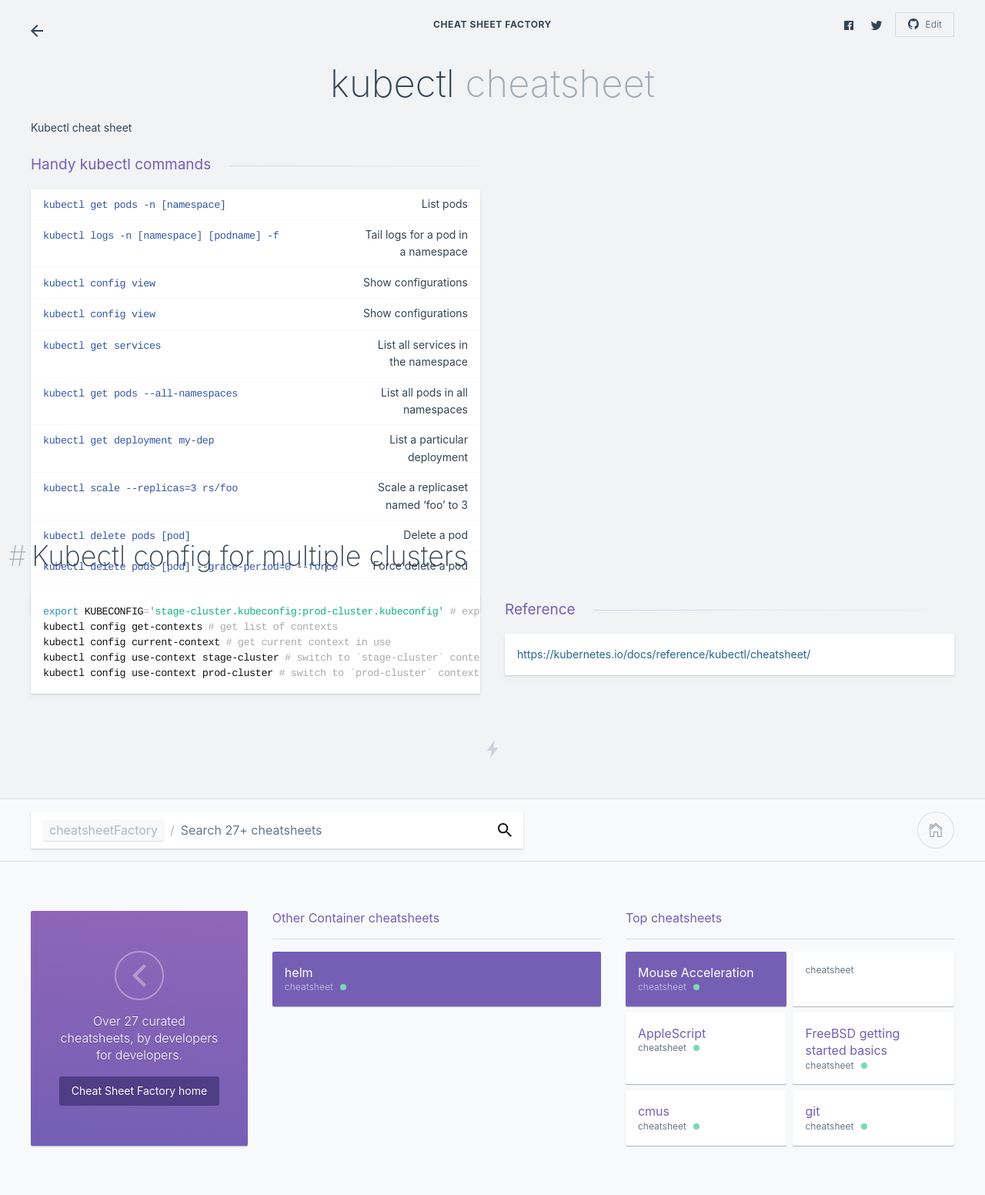
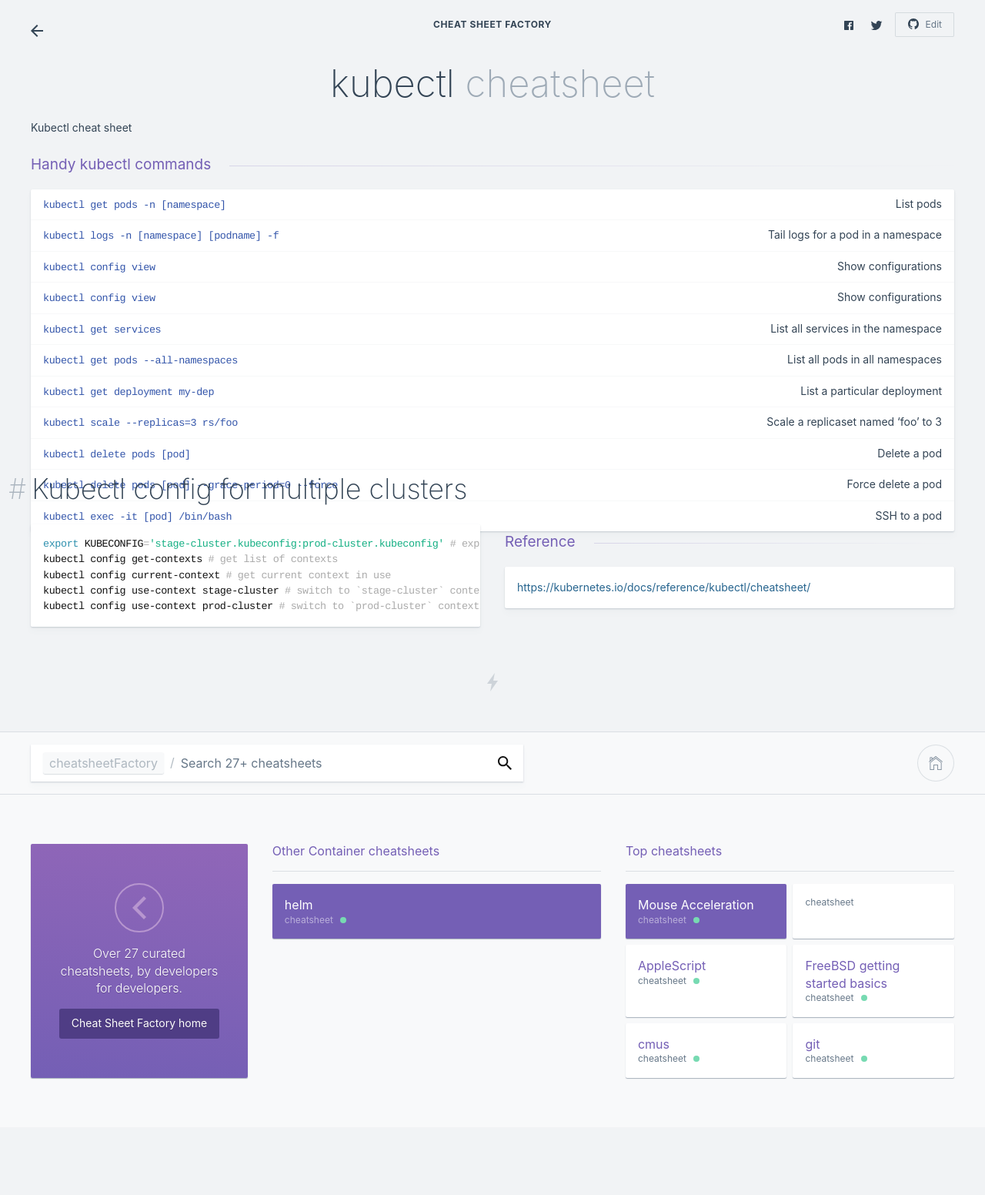
Before and after one commit to kasramp/cheat-sheet-factory, a Jekyll site: the page built from container/kubectl.md, in a window 1280 px wide. Shown: the whole page at 77% size. Built offline with Jekyll 4.4.1, drawn with Linux system fonts in a browser that asks for light colours; after the commit the page ends 1464 px from its top, so only the background shows below that.

Commit message:
Change alignment

```diff
--- a/container/kubectl.md
+++ b/container/kubectl.md
@@ -12,7 +12,7 @@ intro: |
 
 Shortcuts
 ---------
-{: .-two-column}
+{: .-one-column}
 
 ### Handy kubectl commands
 
```
